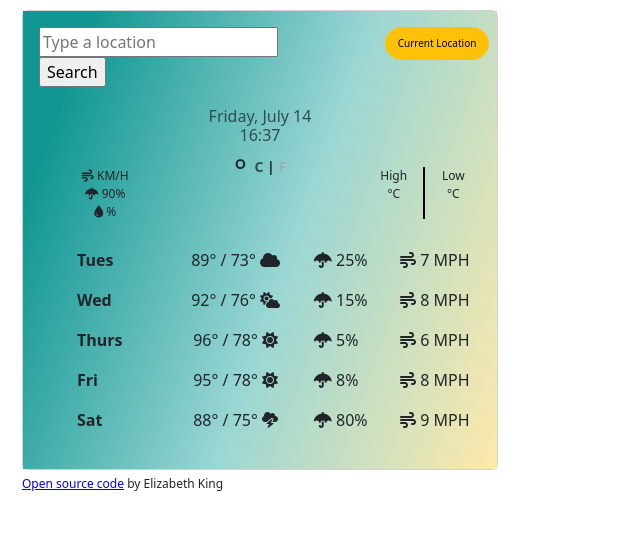
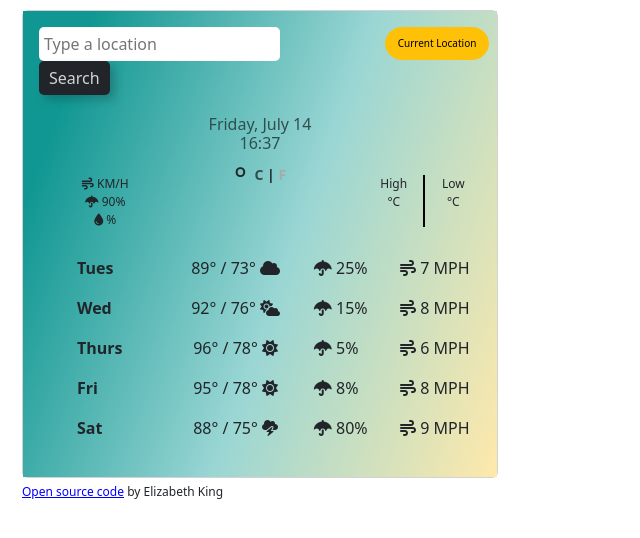
Before and after one commit to elizabethkatk/Weather-App, a plain HTML site: page index.html in a window 1280 px wide. Shown: the whole page, without its empty margins (0-640 px from the left). Drawn offline with nearby package versions, Linux system fonts and the light colour scheme; no server answers.

Commit message:
Changed the styling on the search form

```diff
--- a/index.html
+++ b/index.html
@@ -34,7 +34,7 @@
                   id="location"
                   placeholder="Type a location"
                 />
-                <input type="submit" value="Search" />
+                <input type="submit" value="Search" id="search-button" />
               </form>
             </div>
             <div class="col-4">
--- a/resources/style.css
+++ b/resources/style.css
@@ -113,6 +113,38 @@ a {
   color: darkslategray;
 }
 
+#location {
+  border-radius: 5px;
+  transition: all 200ms ease-in;
+  border: none;
+  padding: 5px;
+}
+
+#location:hover {
+}
+
+#search-button {
+  border-radius: 5px;
+  background-color: #212529;
+  color: lightgray;
+  border: none;
+  padding: 5px 10px;
+  box-shadow: 5px 5px 10px rgba(0, 0, 0, 0.2);
+  transition: all 200ms ease-in;
+}
+
+#search-button:hover {
+  background-color: #464f56;
+}
+
+#current {
+  position: relative;
+  left: 35px;
+}
+
+#current:hover {
+}
+
 #celsius:hover {
   cursor: pointer;
   color: darkslategray;
@@ -137,8 +169,3 @@ a {
   color: blue;
   font-size: 12px;
 }
-
-#current {
-  position: relative;
-  left: 35px;
-}
```
